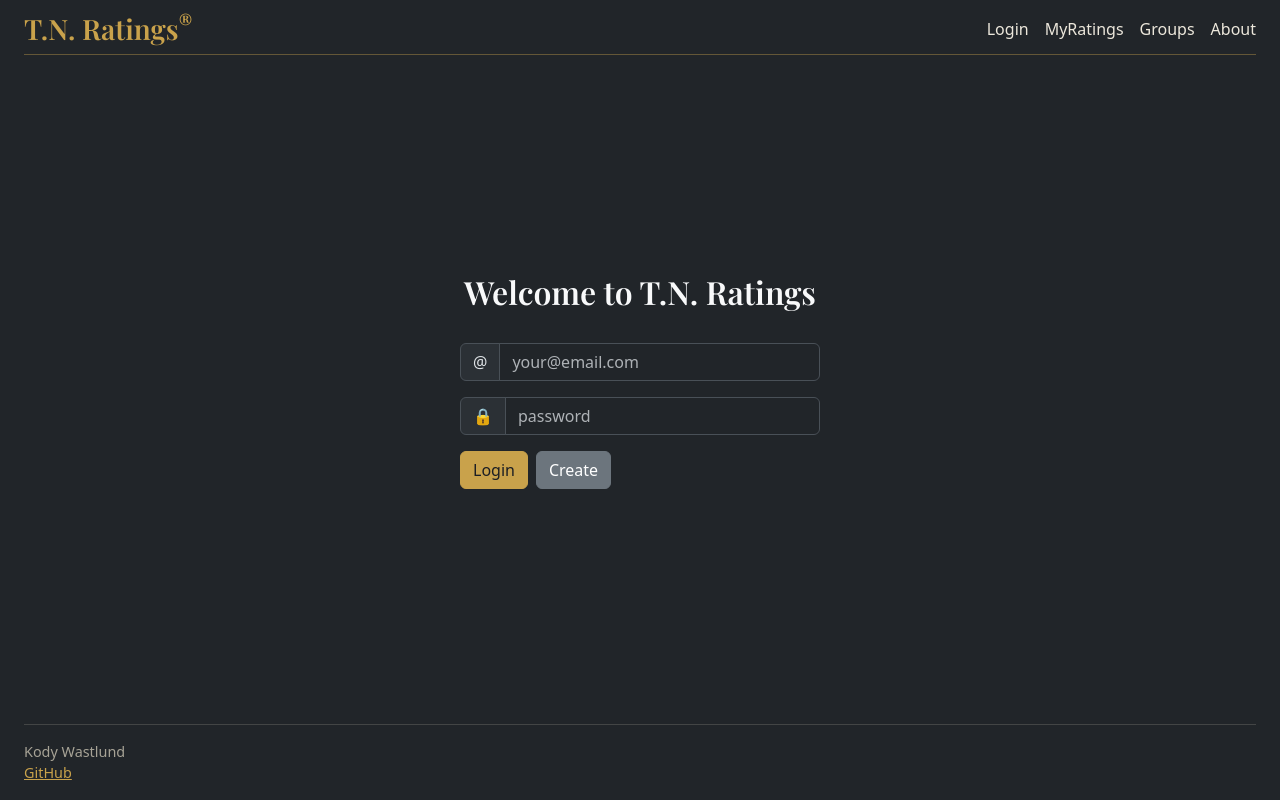
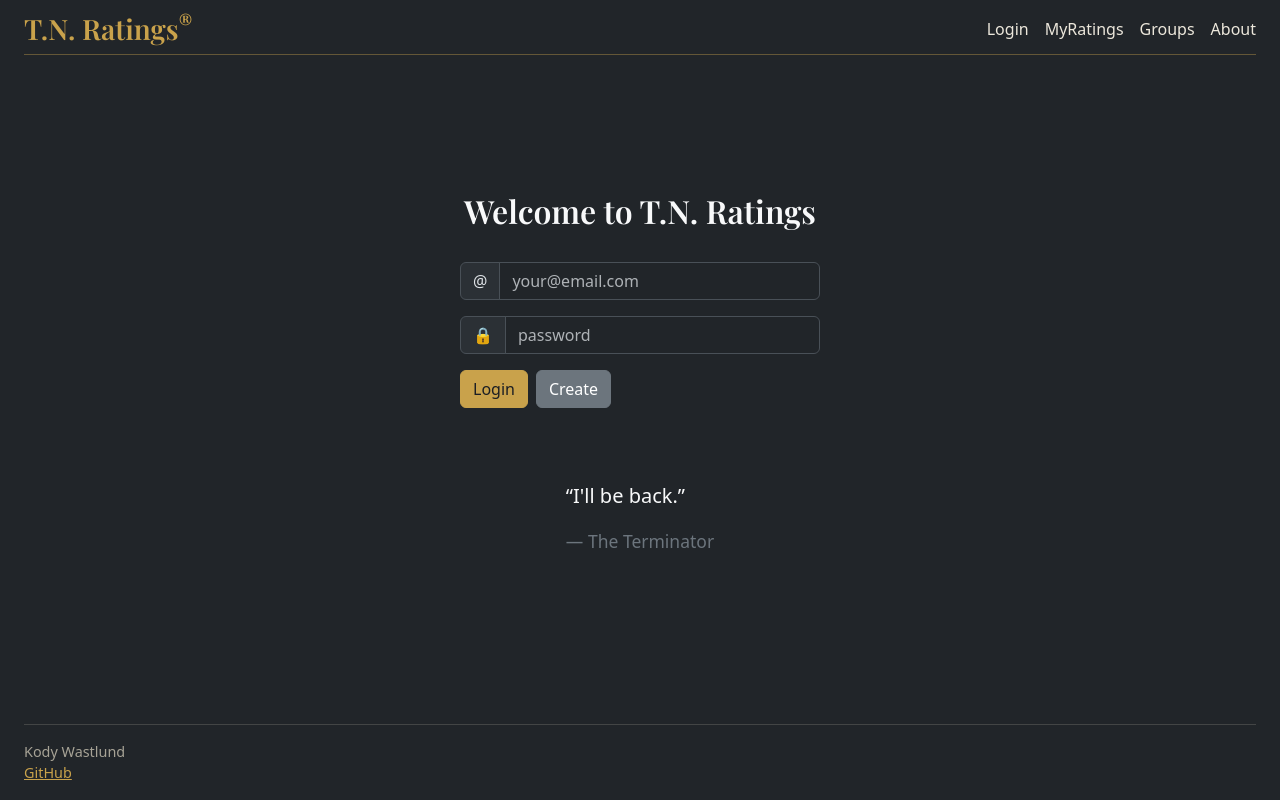
Before and after one commit to kw333900/startup, a React (Vite) app: page / in a window 1280 px wide. Built offline with nearby package versions, Linux system fonts and the light colour scheme.

Commit message:
place for movie quote api on login page for next phase

```diff
--- a/src/login/login.jsx
+++ b/src/login/login.jsx
@@ -1,9 +1,25 @@
 import React from 'react';
 import { useNavigate } from 'react-router-dom';
+
+const MOCK_QUOTES = [
+  { quote: "I'll be back.", show: 'The Terminator' },
+  { quote: "You can't handle the truth!", show: 'A Few Good Men' }
+  // { quote: 'May the Force be with you.', show: 'Star Wars' },
+];
+
+// This will be replaced with a call to the quote service
+function getRandomQuote() {
+  return MOCK_QUOTES[Math.floor(Math.random() * MOCK_QUOTES.length)];
+}
 
 export function Login() {
 
   const navigate = useNavigate();
+  const [quote, setQuote] = React.useState({ quote: 'Loading...', show: '' });
+
+  React.useEffect(() => {
+    setQuote(getRandomQuote());
+  }, []);
 
   function handleSubmit(event) {
     event.preventDefault();
@@ -26,6 +42,11 @@ export function Login() {
   <button type="submit" className="btn btn-primary">Login</button>
   <button type="submit" className="btn btn-secondary">Create</button>
 </form>
+
+            <blockquote className="blockquote mt-5">
+        <p className="mb-0">&ldquo;{quote.quote}&rdquo;</p>
+        <div className="blockquote-footer mt-3">{quote.show}</div>
+      </blockquote>
     </main>
   );
 }
--- a/src/myratings/myratings.jsx
+++ b/src/myratings/myratings.jsx
@@ -59,7 +59,9 @@ const sortedRatings = [...ratings].sort((a, b) => b.rating - a.rating);
 	aria-label={showForm ? 'Close add rating form' : 'Add rating'}
 	onClick={() => setShowForm(!showForm)}
 	>
+	<span style={{ fontSize: '1.5rem', fontWeight: 'bold', lineHeight: 1 }}>
 		{showForm ? '×' : '+'}
+	</span>
 	</button>
       </div>
 
```
Also changed, not shown: 1 other file (tests, documents, lock files or other folders). Lines whose indentation alone changed are shown as unchanged.
